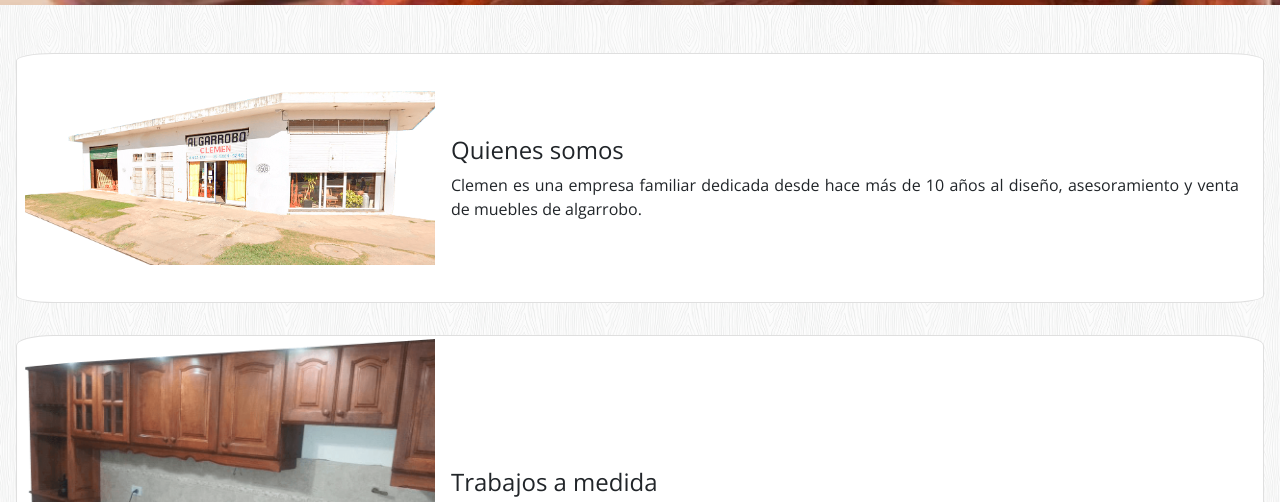
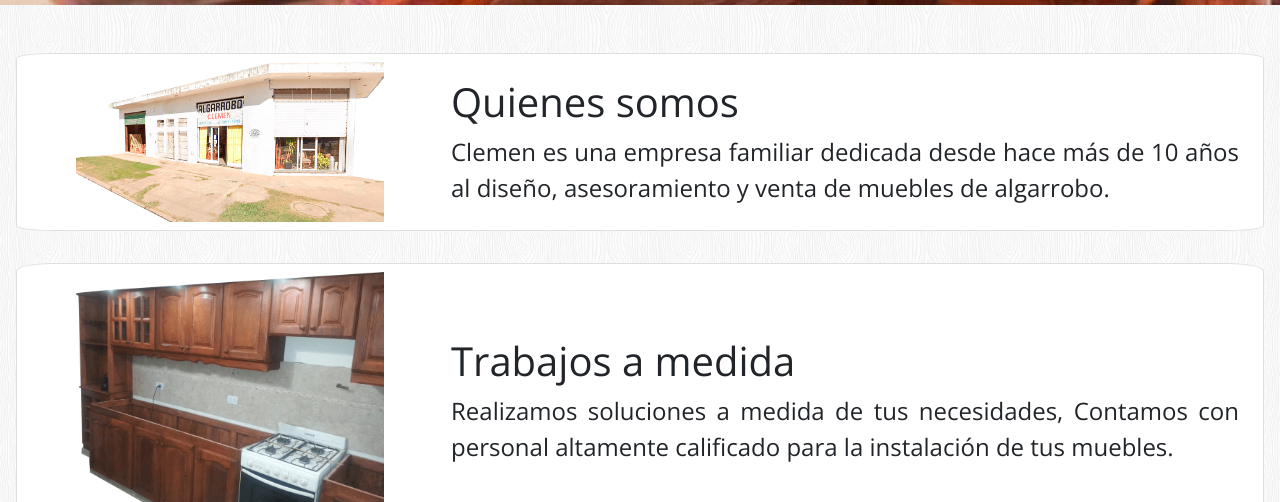
Before and after one commit to andresnrubio/clemen_algarrobo, a website: page index.html in a window 1280 px wide. Shown: the part 279-781 px from the top of the page. Drawn offline with nearby package versions, Linux system fonts and the light colour scheme.

Commit message:
Responsive_final_control_previo_hosteo

```diff
--- a/scss/_algarrobo.scss
+++ b/scss/_algarrobo.scss
@@ -5,7 +5,7 @@
             h1 {
                 align-self: center;
                 font-family: $f--title;
-                font-size: $f-lg;
+                font-size: $f-xl;
             }
             h2 {
                 font-family: $f--title;
@@ -19,7 +19,9 @@
             background-color: #f1f1f1;
             margin-bottom: 2rem;
             img {
-                width: 100%;
+                display: flex;
+                margin: auto;
+                width: 80%;
             }
         }
         &__detalle {
@@ -43,9 +45,3 @@
             }
         }
     }
-    /*
-QUERY
-
-display: grid;
-        grid-template-areas: "logo" "horarios" "whatsapp" "telefono" "correo" "redes";
-        grid-template-columns: 100%; */
--- a/scss/_fonts.scss
+++ b/scss/_fonts.scss
@@ -13,5 +13,8 @@ sans-serif;
 $f--title-alternative: 'Staatliches',
 cursive;
 $f-sm: 16px;
+$f-mds:20px;
 $f-md: 24px;
-$f-lg: 64px;
+$f-mdl: 32px;
+$f-lg: 40px;
+$f-xl: 64px;
--- a/scss/_main.scss
+++ b/scss/_main.scss
@@ -60,7 +60,7 @@
                 justify-self: center;
                 margin: 1rem;
                 &--size {
-                    max-width: 50%;
+                    max-width: 35%;
                 }
             }
             h5 {
@@ -176,6 +176,12 @@
                         max-width: 100%;
                     }
                 }
+                h5 {
+                    font-size: $f-mdl;
+                }
+                p {
+                    font-size: $f-mds;
+                }
             }
             .resumen {
                 flex-wrap: nowrap;
@@ -211,23 +217,23 @@
         /* * ====================== Main 1024px ======================= */
 
         @media only screen and (min-width: 1024px) {
-            /*       .portada {
-                &__background {}
-                &__logo {
-                    padding-top: 2rem;
-                }
-                & h1 {}
-            }
             .principal {
                 &__card {
                     min-height: 0;
+                    overflow: hidden;
                 }
                 &__img {
                     &--size {
-                        max-width: 100%;
+                        max-width: 75%;
                     }
                 }
-            } */
+                h5 {
+                    font-size: $f-lg;
+                }
+                p {
+                    font-size: $f-md;
+                }
+            }
             .resumen {
                 display: flex;
                 flex-direction: row;
@@ -243,12 +249,10 @@
         @media only screen and (min-width: 1440px) {
             .principal {
                 &__card {
-                    min-height: 0;
+                    height: 300px;
                 }
                 &__img {
-                    &--size {
-                        max-width: 100%;
-                    }
+                    display: flex;
                 }
             }
         }
```
Also changed, not shown: css/estilos.css.
